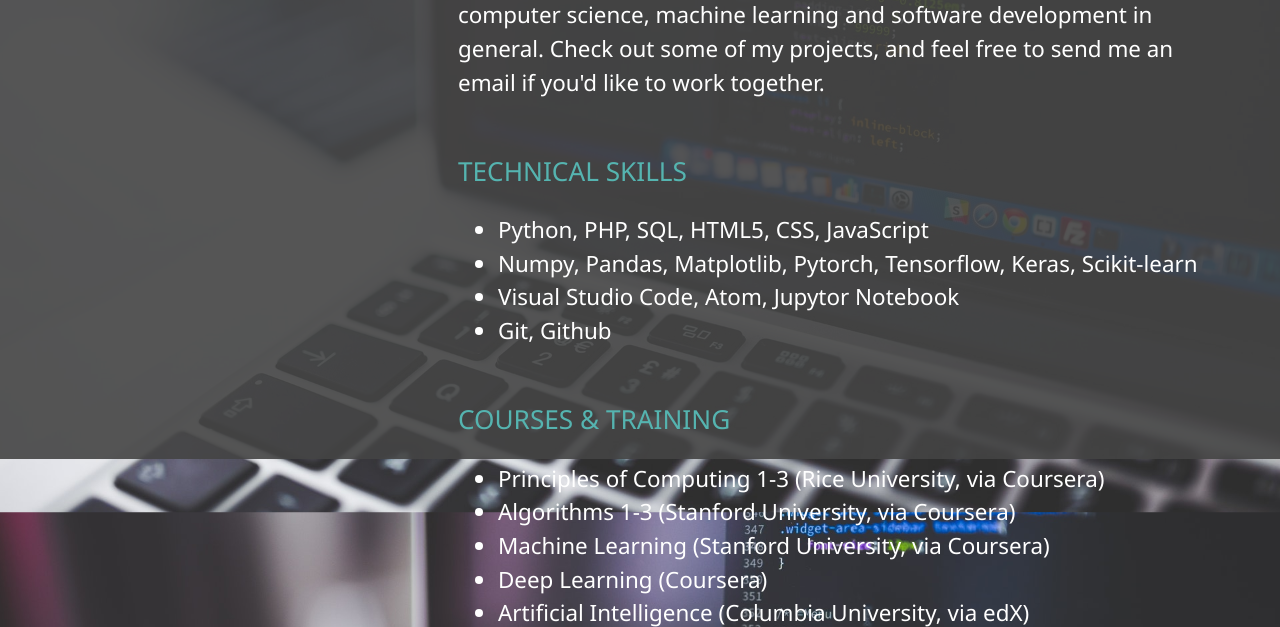
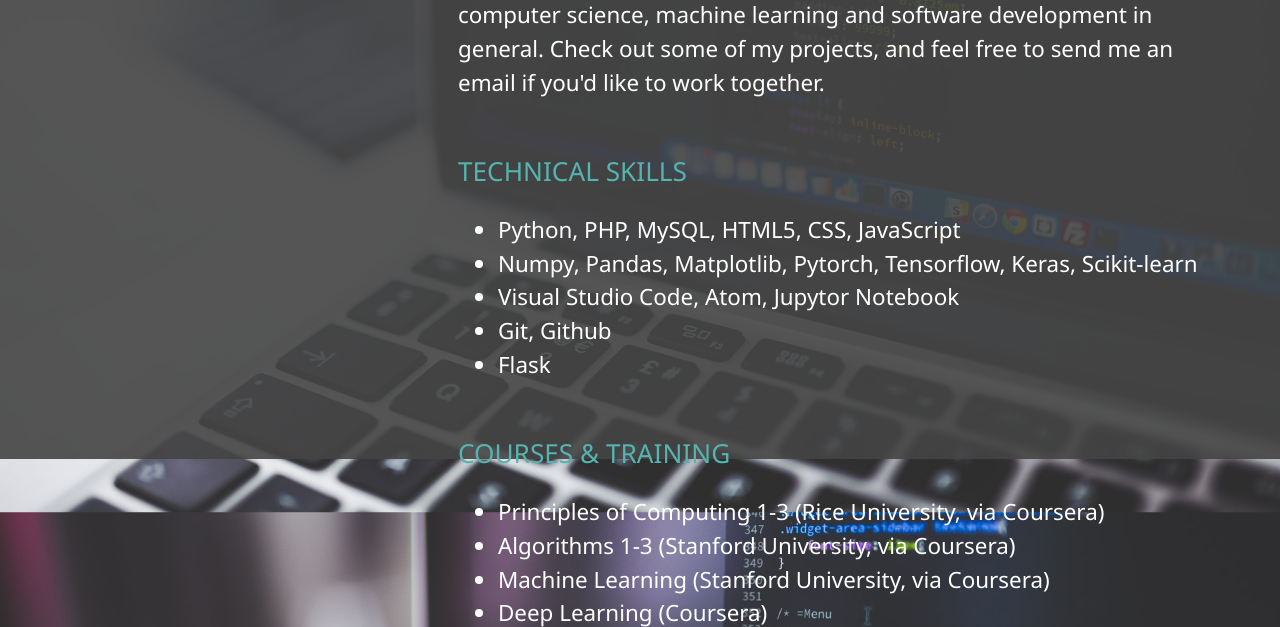
Before and after one commit to KristianMSchmidt/flask-portfolio, a Flask app: page /about in a window 1280 px wide. Shown: the part 341-968 px from the top of the page. Run offline with Flask 2, Linux system fonts and the light colour scheme; some libraries are stand-ins or nearby versions.

Commit message:
added flask to skills

```diff
--- a/templates/about.html
+++ b/templates/about.html
@@ -26,10 +26,11 @@
         <div class="bio">
             <h3 class="text-secondary">TECHNICAL SKILLS</h3>
             <ul>
-                <li>Python, PHP, SQL, HTML5, CSS, JavaScript</li>
+                <li>Python, PHP, MySQL, HTML5, CSS, JavaScript</li>
                 <li>Numpy, Pandas, Matplotlib, Pytorch, Tensorflow, Keras, Scikit-learn</li>
                 <li>Visual Studio Code, Atom, Jupytor Notebook</li>
                 <li>Git, Github</li>
+                <li>Flask</li>
             </ul>
         </div>
     </div>
```
